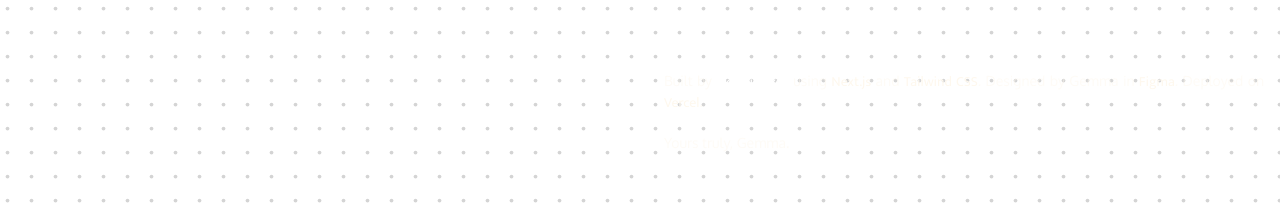
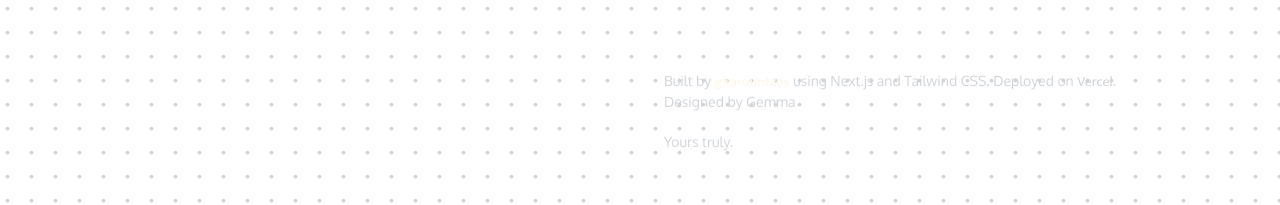
Before and after one commit to gkarountzos/gemma-wolferstan, a Next.js app: page / in a window 1280 px wide. Shown: the part 2807-3012 px from the top of the page. Built offline with nearby package versions, Linux system fonts and the light colour scheme.

Commit message:
minor changes

```diff
--- a/components/Footer.tsx
+++ b/components/Footer.tsx
@@ -2,66 +2,36 @@ import Link from "next/link";
 
 const footerLinks = [
   { href: "https://github.com/gkarountzos", text: "gkarountzos" },
-  { href: "https://code.visualstudio.com/", text: "Visual Studio Code" },
-  { href: "https://nextjs.org/", text: "Next.js" },
-  { href: "https://tailwindcss.com/", text: "Tailwind CSS" },
-  { href: "https://www.figma.com/", text: "Figma" },
   { href: "https://vercel.com/", text: "Vercel" },
 ];
 
 const Footer = () => {
   return (
     <footer className="text-sm px-4 py-1">
-      <p className="text-[#fef8ee85]">
+      <p className="text-gray-300">
         Built by{" "}
         <Link
           href={footerLinks[0].href}
-          className="text-white hover:text-[#D1A1D8]"
+          className="text-main font-semibold hover:text-anchor"
           target="_blank"
           rel="noopener noreferrer"
         >
           {footerLinks[0].text}
         </Link>{" "}
-        using{" "}
+        using Next.js and Tailwind CSS. Deployed on{" "}
         <Link
-          href={footerLinks[2].href}
-          className="hover:text-[#D1A1D8]"
+          href={footerLinks[1].href}
+          className="text-gray-300 hover:text-anchor"
           target="_blank"
           rel="noopener noreferrer"
         >
-          {footerLinks[2].text}
-        </Link>{" "}
-        and{" "}
-        <Link
-          href={footerLinks[3].href}
-          className="hover:text-[#D1A1D8]"
-          target="_blank"
-          rel="noopener noreferrer"
-        >
-          {footerLinks[3].text}
-        </Link>
-        . Designed by Gemma in{" "}
-        <Link
-          href={footerLinks[4].href}
-          className="hover:text-[#D1A1D8]"
-          target="_blank"
-          rel="noopener noreferrer"
-        >
-          {footerLinks[4].text}
-        </Link>
-        . Deployed on{" "}
-        <Link
-          href={footerLinks[5].href}
-          className="hover:text-[#D1A1D8]"
-          target="_blank"
-          rel="noopener noreferrer"
-        >
-          {footerLinks[5].text}
+          {footerLinks[1].text}
         </Link>
         .
+        <br /> Designed by Gemma
       </p>
       <br />
-      <p className="text-[#fef8ee85]">Yours truly, Gemma.</p>
+      <p className="text-gray-300">Yours truly.</p>
     </footer>
   );
 };
--- a/tailwind.config.ts
+++ b/tailwind.config.ts
@@ -14,6 +14,10 @@ const config: Config = {
   ],
   theme: {
     extend: {
+      colors: {
+        main: "#FEF8EE",
+        anchor: "#D1A1D8",
+      },
       fontFamily: {
         mukta: ["Mukta", ...defaultTheme.fontFamily.sans],
       },
```
